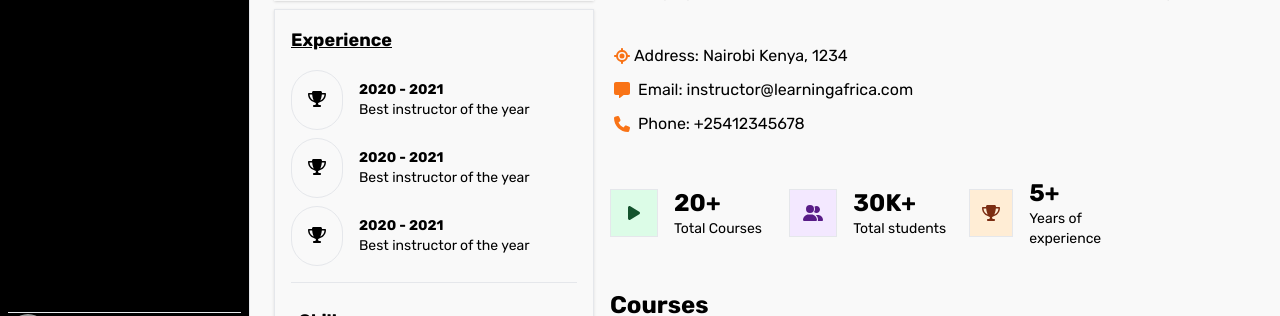
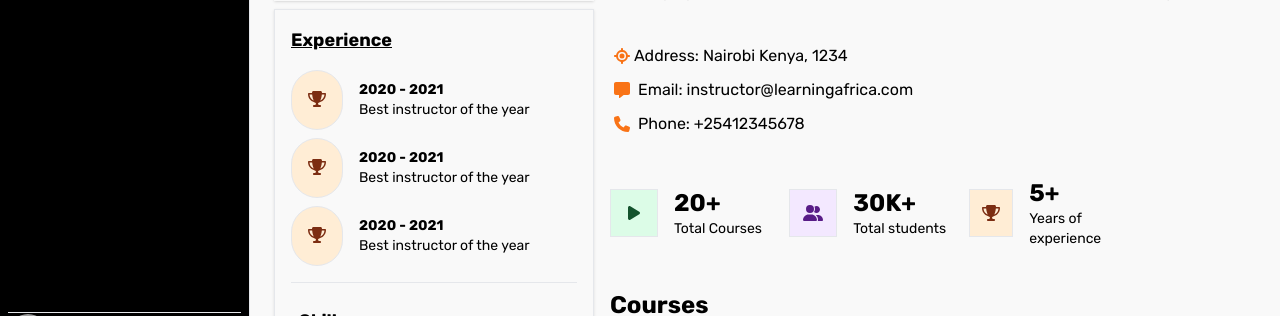
Before and after one commit to LearningAfrica/learning_africa_frontend, a React (Vite) app: page /admin/instructors/1 in a window 1280 px wide. Shown: the part 413-729 px from the top of the page. Built offline with nearby package versions, Linux system fonts and the light colour scheme; grey boxes are pictures that could not be loaded.

Commit message:
Update colors

```diff
--- a/src/modules/admin/pages/admin-instructors/components/AdminSingleInstructorView.tsx
+++ b/src/modules/admin/pages/admin-instructors/components/AdminSingleInstructorView.tsx
@@ -84,8 +84,8 @@ export default function AdminSingleInstructorView() {
 									key={item + 'experience'}
 									className="flex items-center gap-4"
 								>
-									<div className="border p-4 rounded-full">
-										<FontAwesomeIcon icon={faTrophy} />
+									<div className="border p-4 rounded-full bg-orange-100 text-orange-900">
+										<FontAwesomeIcon icon={faTrophy} className=''/>
 									</div>
 									<div>
 										<h1 className="text-sm font-bold">
```
